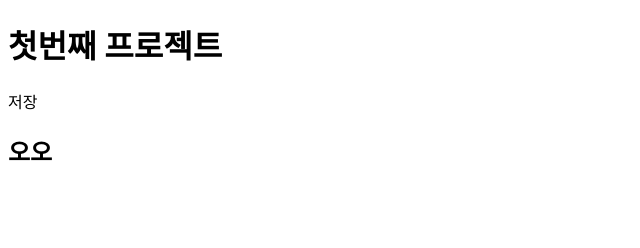
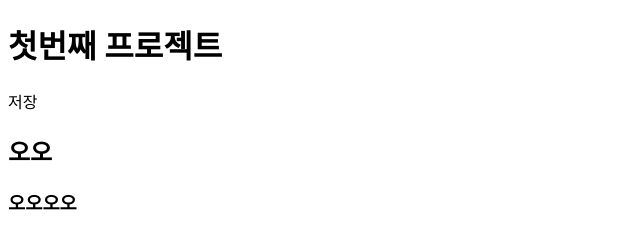
Before and after one commit to JongHakKKim/first-dadan-project, a plain HTML site: page first-project/index.html in a window 1280 px wide. Shown: the whole page, without its empty margins (0-640 px from the left). Drawn offline with Linux system fonts and the light colour scheme.

Commit message:
second commit

```diff
--- a/first-project/index.html
+++ b/first-project/index.html
@@ -11,5 +11,6 @@
     <h1>첫번째 프로젝트</h1>
     <p>저장</p>
     <h2>오오</h2>
+    <h3>오오오오</h3>
     </body>
 </html>
```
